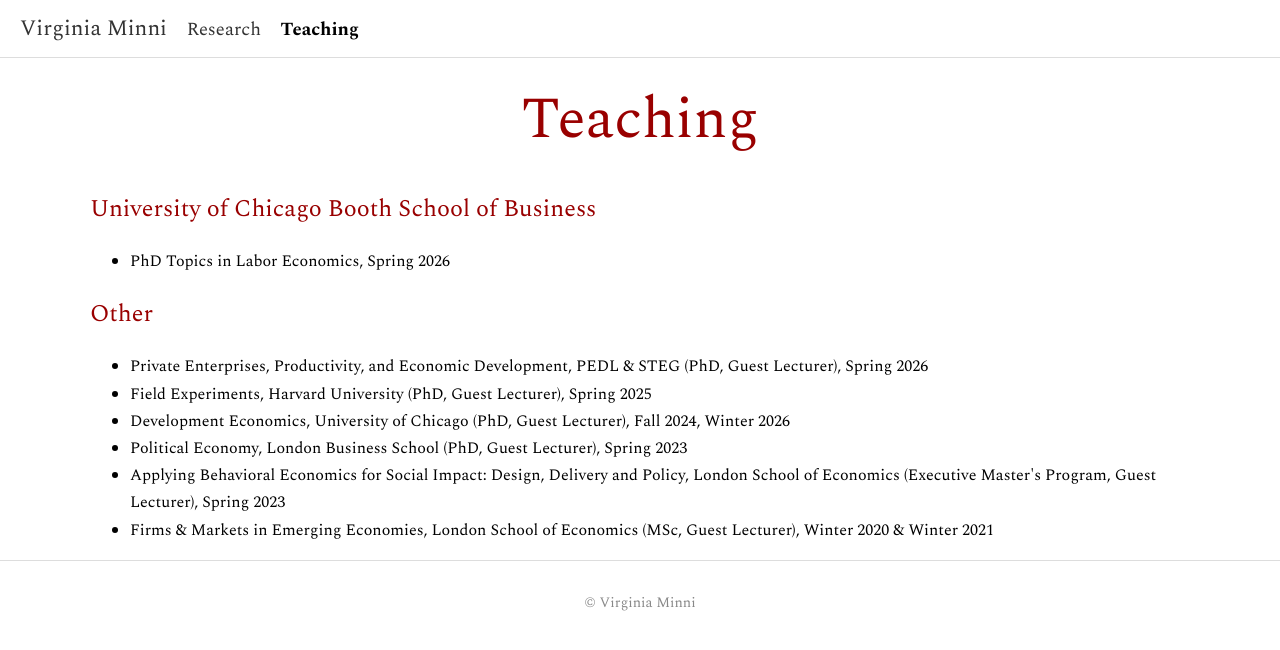
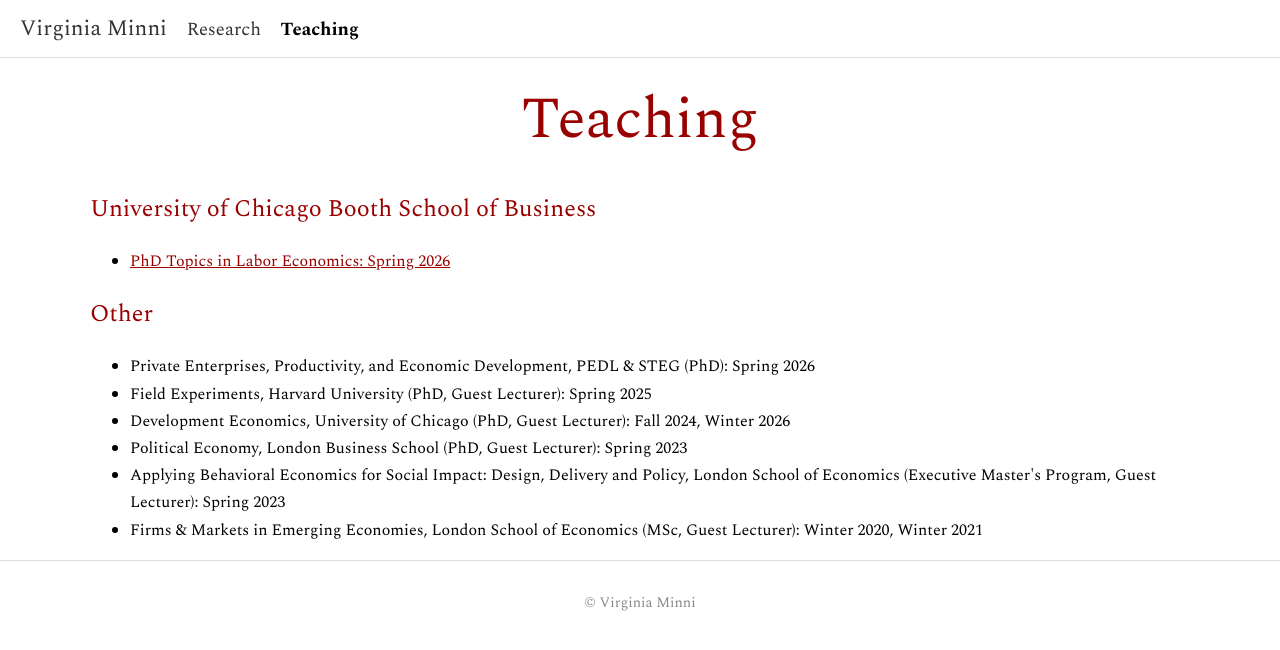
Before and after one commit to virginiaminni/virginiaminni.github.io, a Jekyll site: the page built from teaching.md, in a window 1280 px wide. Shown: the top 650 px of the page. Built offline with Jekyll 4.4.1, drawn with Linux system fonts in a browser that asks for light colours.

Commit message:
Update teaching.md

```diff
--- a/teaching.md
+++ b/teaching.md
@@ -8,15 +8,15 @@ permalink: /teaching/
 
 ### <span style="color: #990000; font-size: 24px; font-weight: normal; font-family: 'Spectral', serif;">University of Chicago Booth School of Business</span>
 <ul>
-  <li>PhD Topics in Labor Economics, Spring 2026</li>
+  <li><a href="https://apps.chicagobooth.edu/PublicApps/CourseSearch/CourseDetail/FacultyCourseDescription?academicYear=2025&courseNumber=33918&facultyId=1390&_gl=1*1crz69l*_gcl_au*ODUyMjc1OTM0LjE3NzM1MTg2Njc.*_ga*MjA4MjU5MDM5My4xNzczNTE4NjY3*_ga_PDRJWHFTEV*czE3NzUxNDQxODUkbzExJGcxJHQxNzc1MTQ0MjE5JGoyNiRsMCRoMA.." target="_blank">PhD Topics in Labor Economics: Spring 2026</a></li>
 </ul>
 
 ### <span style="color: #990000; font-size: 24px; font-weight: normal; font-family: 'Spectral', serif;">Other</span>
 <ul>
-  <li>Private Enterprises, Productivity, and Economic Development, PEDL & STEG (PhD, Guest Lecturer), Spring 2026</li>
-  <li>Field Experiments, Harvard University (PhD, Guest Lecturer), Spring 2025</li>
-  <li>Development Economics, University of Chicago (PhD, Guest Lecturer), Fall 2024, Winter 2026</li>
-  <li>Political Economy, London Business School (PhD, Guest Lecturer), Spring 2023</li>
-  <li>Applying Behavioral Economics for Social Impact: Design, Delivery and Policy, London School of Economics (Executive Master's Program, Guest Lecturer), Spring 2023</li>
-  <li>Firms & Markets in Emerging Economies, London School of Economics (MSc, Guest Lecturer), Winter 2020 & Winter 2021</li>
+  <li>Private Enterprises, Productivity, and Economic Development, PEDL & STEG (PhD): Spring 2026</li>
+  <li>Field Experiments, Harvard University (PhD, Guest Lecturer): Spring 2025</li>
+  <li>Development Economics, University of Chicago (PhD, Guest Lecturer): Fall 2024, Winter 2026</li>
+  <li>Political Economy, London Business School (PhD, Guest Lecturer): Spring 2023</li>
+  <li>Applying Behavioral Economics for Social Impact: Design, Delivery and Policy, London School of Economics (Executive Master's Program, Guest Lecturer): Spring 2023</li>
+  <li>Firms & Markets in Emerging Economies, London School of Economics (MSc, Guest Lecturer): Winter 2020, Winter 2021</li>
 </ul>
```
